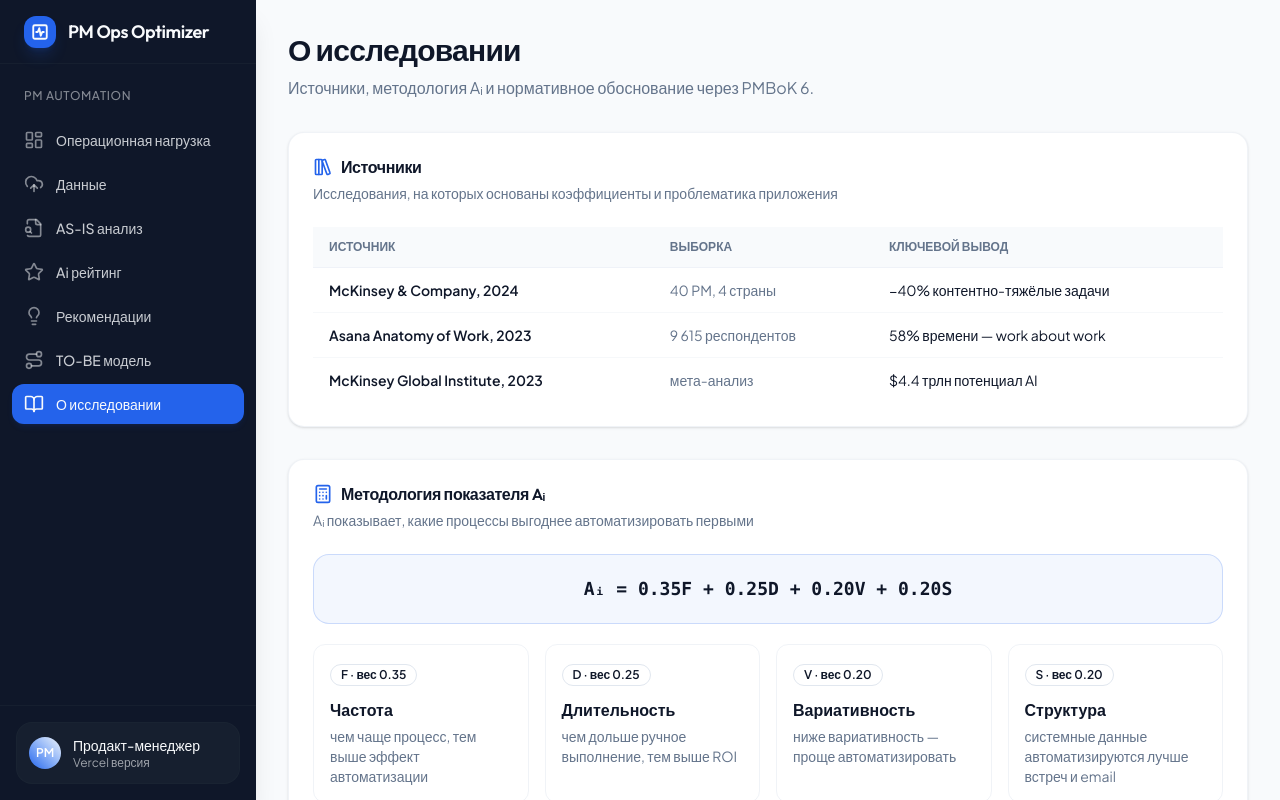
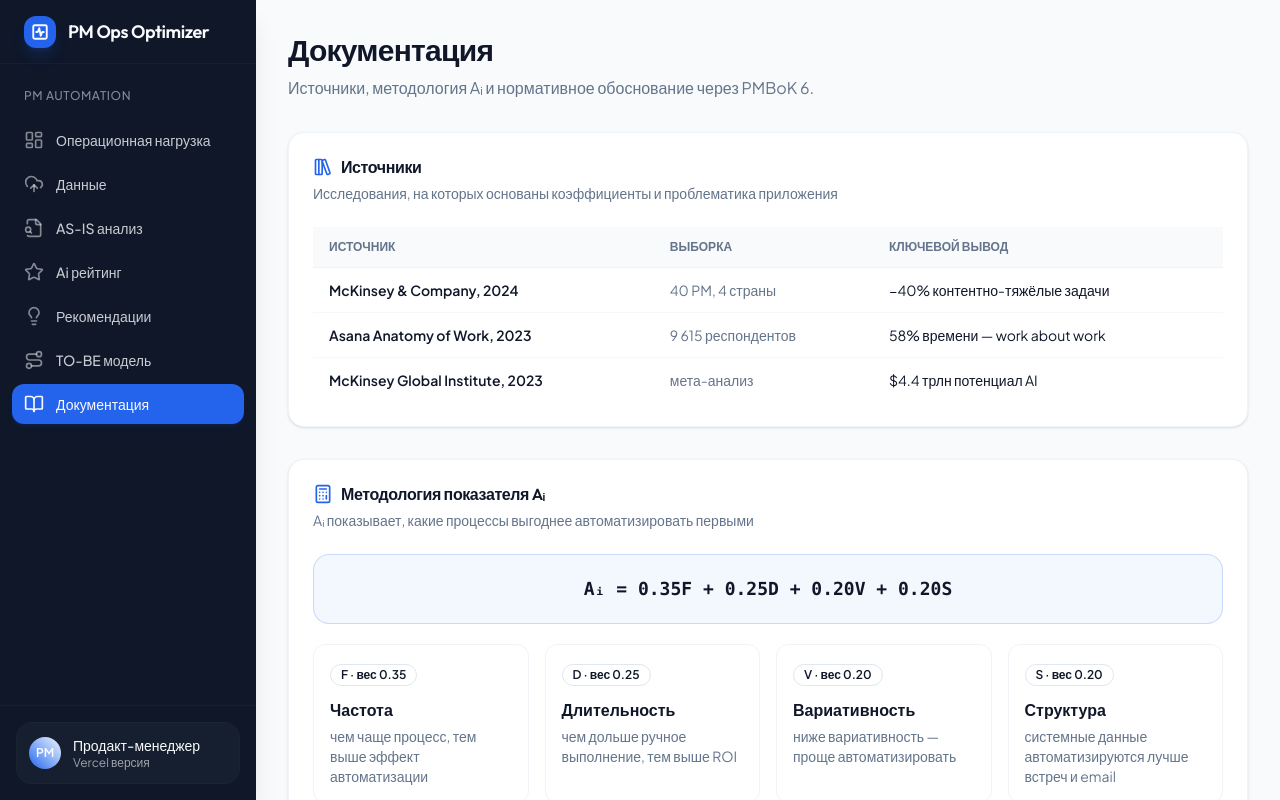
Before and after one commit to avfka/pm-process-analyzer, a React (Vite) app: page /research in a window 1280 px wide. Shown: the top 800 px of the page. Built offline with nearby package versions, Linux system fonts and the light colour scheme.

Commit message:
Rename research section to documentation

```diff
--- a/src/components/layout/Sidebar.tsx
+++ b/src/components/layout/Sidebar.tsx
@@ -19,7 +19,7 @@
   { name: 'Ai рейтинг', href: '/rating', icon: Star },
   { name: 'Рекомендации', href: '/recommendations', icon: Lightbulb },
   { name: 'TO-BE модель', href: '/to-be', icon: Route },
-  { name: 'О исследовании', href: '/research', icon: BookOpen },
+  { name: 'Документация', href: '/research', icon: BookOpen },
 ];
 
 export function Sidebar() {
--- a/src/pages/Research.tsx
+++ b/src/pages/Research.tsx
@@ -27,7 +27,7 @@
   return (
     <div className="space-y-8">
       <div>
-        <h1 className="text-3xl font-display font-bold text-foreground">О исследовании</h1>
+        <h1 className="text-3xl font-display font-bold text-foreground">Документация</h1>
         <p className="mt-2 text-muted-foreground">
           Источники, методология Aᵢ и нормативное обоснование через PMBoK 6.
         </p>
```
